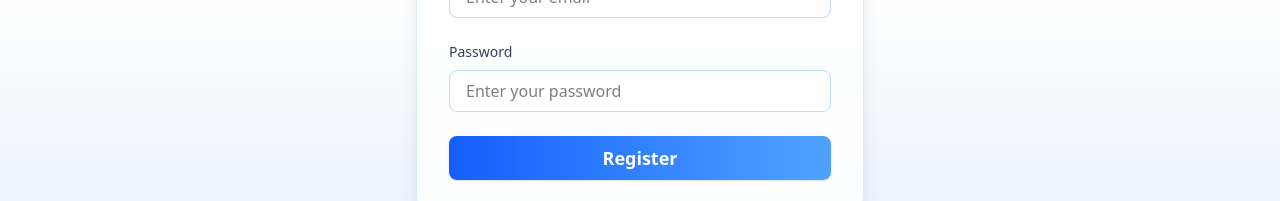
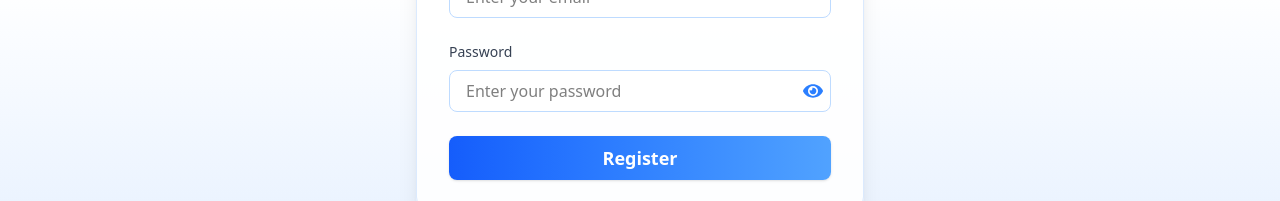
Before and after one commit to Ashukr321/NoteStash, a Next.js app in the folder frontend/: page /register in a window 1280 px wide. Shown: the part 415-616 px from the top of the page. Built offline with nearby package versions, Linux system fonts and the light colour scheme; no server answers.

Commit message:
implement login api and install js-cookie package to manage the jwt token

```diff
--- a/frontend/package.json
+++ b/frontend/package.json
@@ -10,6 +10,7 @@
   },
   "dependencies": {
     "@next/env": "^15.4.1",
+    "js-cookie": "^3.0.5",
     "next": "15.3.5",
     "react": "^19.0.0",
     "react-dom": "^19.0.0",
@@ -19,6 +20,7 @@
   "devDependencies": {
     "@eslint/eslintrc": "^3",
     "@tailwindcss/postcss": "^4",
+    "@types/js-cookie": "^3.0.6",
     "@types/node": "^20",
     "@types/react": "^19",
     "@types/react-dom": "^19",
--- a/frontend/src/app/(auth)/login/page.tsx
+++ b/frontend/src/app/(auth)/login/page.tsx
@@ -1,13 +1,17 @@
-"use client"
-import React, { useEffect, useState } from 'react';
-import { FaHome, FaEye, FaEyeSlash } from 'react-icons/fa';
-import { useRouter } from 'next/navigation';
-
+"use client";
+import React, { useEffect, useState } from "react";
+import { FaHome, FaEye, FaEyeSlash } from "react-icons/fa";
+import { useRouter } from "next/navigation";
+import userServices from "@/services/users/users.services";
+import toast from "react-hot-toast";
+import Cookies from "js-cookie";
+import { strict } from "assert";
+import path from "path";
 const LoginPage = () => {
   const router = useRouter();
   const [form, setForm] = useState({
-    email: '',
-    password: '',
+    email: "",
+    password: "",
   });
   const [showPassword, setShowPassword] = useState(false);
   const [animate, setAnimate] = useState(false);
@@ -20,10 +24,28 @@ const LoginPage = () => {
     setForm({ ...form, [e.target.name]: e.target.value });
   };
 
-  const handleSubmit = (e: React.FormEvent) => {
+  const handleSubmit = async (e: React.FormEvent) => {
     e.preventDefault();
     // Handle login logic here
-    alert(JSON.stringify(form, null, 2));
+    try {
+      const resData = await userServices.loginUser(form);
+      if (resData.success && resData.token) {
+        Cookies.set("token", resData.token, {
+          expires: 7,
+          secure: true,
+          path: "/",
+        });
+        toast.success(resData.message);
+      }
+      if (!resData.success) {
+        toast.error(resData.message);
+        return;
+      }
+    } catch (error) {
+      if (error instanceof Error) {
+        toast.error(error.message);
+      }
+    }
   };
 
   return (
@@ -31,18 +53,24 @@ const LoginPage = () => {
       {/* Home Icon */}
       <button
         className="absolute top-6 left-6 p-2 rounded-full bg-white shadow hover:bg-blue-100 transition-colors"
-        onClick={() => router.push('/')}
+        onClick={() => router.push("/")}
         aria-label="Go Home"
       >
         <FaHome size={24} className="text-blue-600" />
       </button>
       <form
         onSubmit={handleSubmit}
-        className={`w-full max-w-md bg-white/90 rounded-2xl shadow-xl p-8 flex flex-col gap-6 border border-blue-100 transition-all duration-700 ${animate ? 'animate-fadeInUp' : 'opacity-0 translate-y-8'}`}
+        className={`w-full max-w-md bg-white/90 rounded-2xl shadow-xl p-8 flex flex-col gap-6 border border-blue-100 transition-all duration-700 ${
+          animate ? "animate-fadeInUp" : "opacity-0 translate-y-8"
+        }`}
       >
-        <h2 className="text-2xl font-bold text-blue-700 mb-2 text-center">Login to NoteStash</h2>
+        <h2 className="text-2xl font-bold text-blue-700 mb-2 text-center">
+          Login to NoteStash
+        </h2>
         <div className="flex flex-col gap-2">
-          <label htmlFor="email" className="text-sm font-medium text-gray-700">Email</label>
+          <label htmlFor="email" className="text-sm font-medium text-gray-700">
+            Email
+          </label>
           <input
             type="email"
             id="email"
@@ -55,7 +83,12 @@ const LoginPage = () => {
           />
         </div>
         <div className="flex flex-col gap-2 relative">
-          <label htmlFor="password" className="text-sm font-medium text-gray-700">Password</label>
+          <label
+            htmlFor="password"
+            className="text-sm font-medium text-gray-700"
+          >
+            Password
+          </label>
           <input
             type={showPassword ? "text" : "password"}
             id="password"
@@ -69,7 +102,7 @@ const LoginPage = () => {
           <button
             type="button"
             className="absolute right-3 top-9 text-blue-500 hover:text-blue-700 focus:outline-none"
-            onClick={() => setShowPassword((prev) => !prev)}
+            onClick={() => setShowPassword(prev => !prev)}
             tabIndex={-1}
             aria-label={showPassword ? "Hide password" : "Show password"}
           >
@@ -83,17 +116,28 @@ const LoginPage = () => {
           Login
         </button>
         <div className="text-center mt-2 text-sm text-gray-600">
-          Don&apos;t have an account?{' '}
-          <a href="/register" className="text-blue-600 hover:underline font-semibold">Register</a>
+          Don&apos;t have an account?{" "}
+          <a
+            href="/register"
+            className="text-blue-600 hover:underline font-semibold"
+          >
+            Register
+          </a>
         </div>
       </form>
       <style jsx>{`
         .animate-fadeInUp {
-          animation: fadeInUp 0.8s cubic-bezier(0.4,0,0.2,1) both;
+          animation: fadeInUp 0.8s cubic-bezier(0.4, 0, 0.2, 1) both;
         }
         @keyframes fadeInUp {
-          from { opacity: 0; transform: translateY(32px); }
-          to { opacity: 1; transform: translateY(0); }
+          from {
+            opacity: 0;
+            transform: translateY(32px);
+          }
+          to {
+            opacity: 1;
+            transform: translateY(0);
+          }
         }
       `}</style>
     </section>
--- a/frontend/src/app/(auth)/register/page.tsx
+++ b/frontend/src/app/(auth)/register/page.tsx
@@ -4,6 +4,7 @@ import { FaHome } from "react-icons/fa";
 import { useRouter } from "next/navigation";
 import userServices from "@/services/users/users.services";
 import toast from "react-hot-toast";
+import { FaEye, FaEyeSlash } from "react-icons/fa";
 const RegisterPage = () => {
 
   const router = useRouter();
@@ -12,6 +13,7 @@ const RegisterPage = () => {
     email: "",
     password: "",
   });
+  const [showPassword, setShowPassword] = useState(false);
 
   const handleChange = (e: React.ChangeEvent<HTMLInputElement>) => {
     setForm({ ...form, [e.target.name]: e.target.value });
@@ -89,16 +91,27 @@ const RegisterPage = () => {
           >
             Password
           </label>
+          <div className="relative">
             <input
-            type="password"
+              type={showPassword ? "text" : "password"}
               id="password"
               name="password"
               value={form.password}
               onChange={handleChange}
               placeholder="Enter your password"
-            className="px-4 py-2 rounded-lg border border-blue-200 focus:outline-none focus:ring-2 focus:ring-blue-400 bg-white"
+              className="px-4 py-2 rounded-lg border border-blue-200 focus:outline-none focus:ring-2 focus:ring-blue-400 bg-white w-full pr-10"
               required
             />
+            <button
+              type="button"
+              className="absolute right-2 top-1/2 -translate-y-1/2 text-blue-500 focus:outline-none"
+              onClick={() => setShowPassword((prev) => !prev)}
+              tabIndex={-1}
+              aria-label={showPassword ? "Hide password" : "Show password"}
+            >
+              {showPassword ? <FaEyeSlash size={20} /> : <FaEye size={20} />}
+            </button>
+          </div>
         </div>
         <button
           type="submit"
--- a/frontend/src/services/users/users.services.js
+++ b/frontend/src/services/users/users.services.js
@@ -17,6 +17,23 @@ const userServices = {
     } catch (error) {
       return { success: false, message: error.message };
     }
+  },
+
+  //loginUser
+  async loginUser({ email, password }) {
+    try {
+      const response = await fetch(`${baseUrl}/api/users/login`, {
+        method: "POST",
+        headers: {
+          "Content-Type": "application/json"
+        },
+        body: JSON.stringify({ email, password })
+      })
+      const resData = await response.json();
+      return resData;
+    } catch (error) {
+      return { success: false, message: error.message }
+    }
   }
 }
 
```
Also changed, not shown: 2 other files (tests, documents, lock files or other folders). Lines whose indentation alone changed are shown as unchanged.
